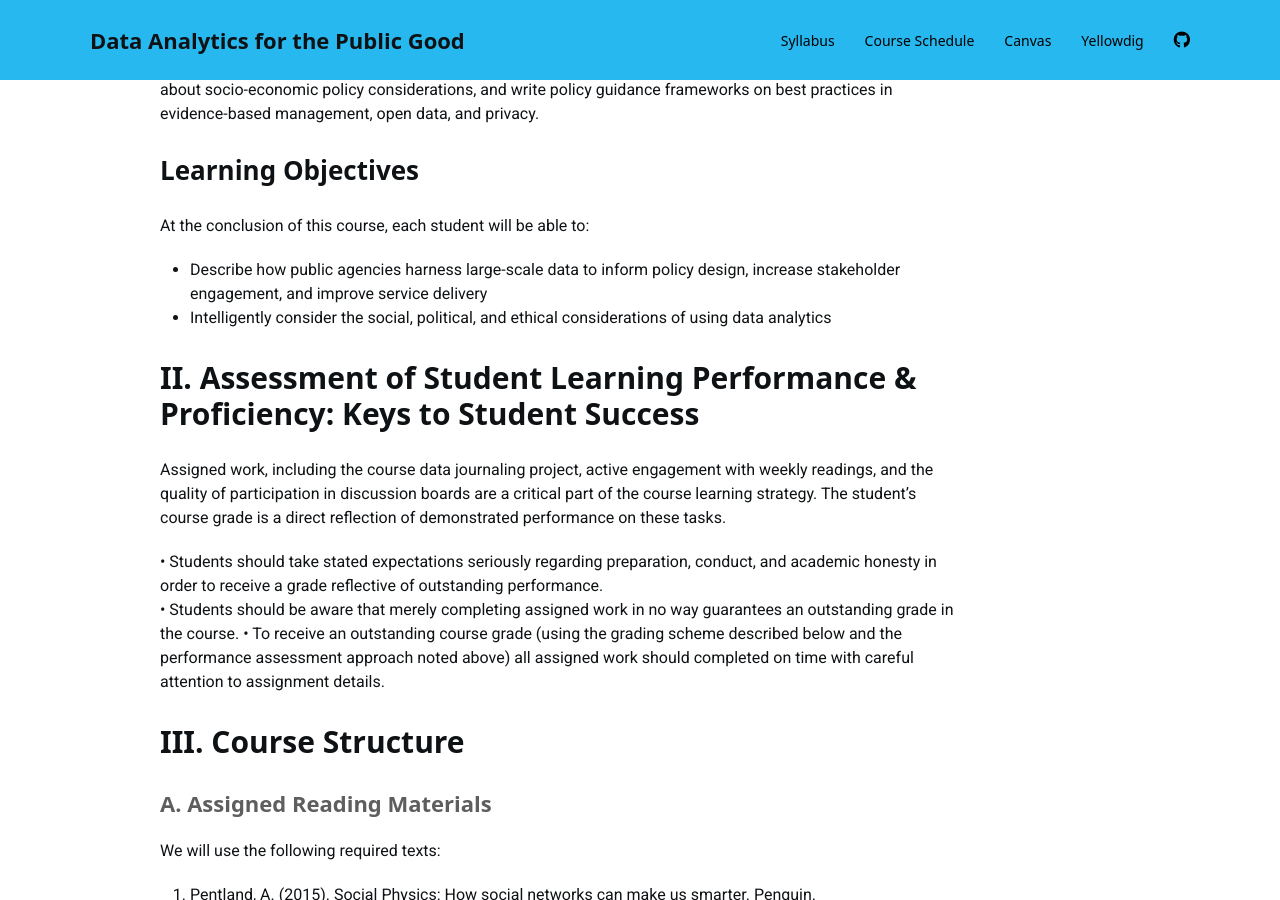
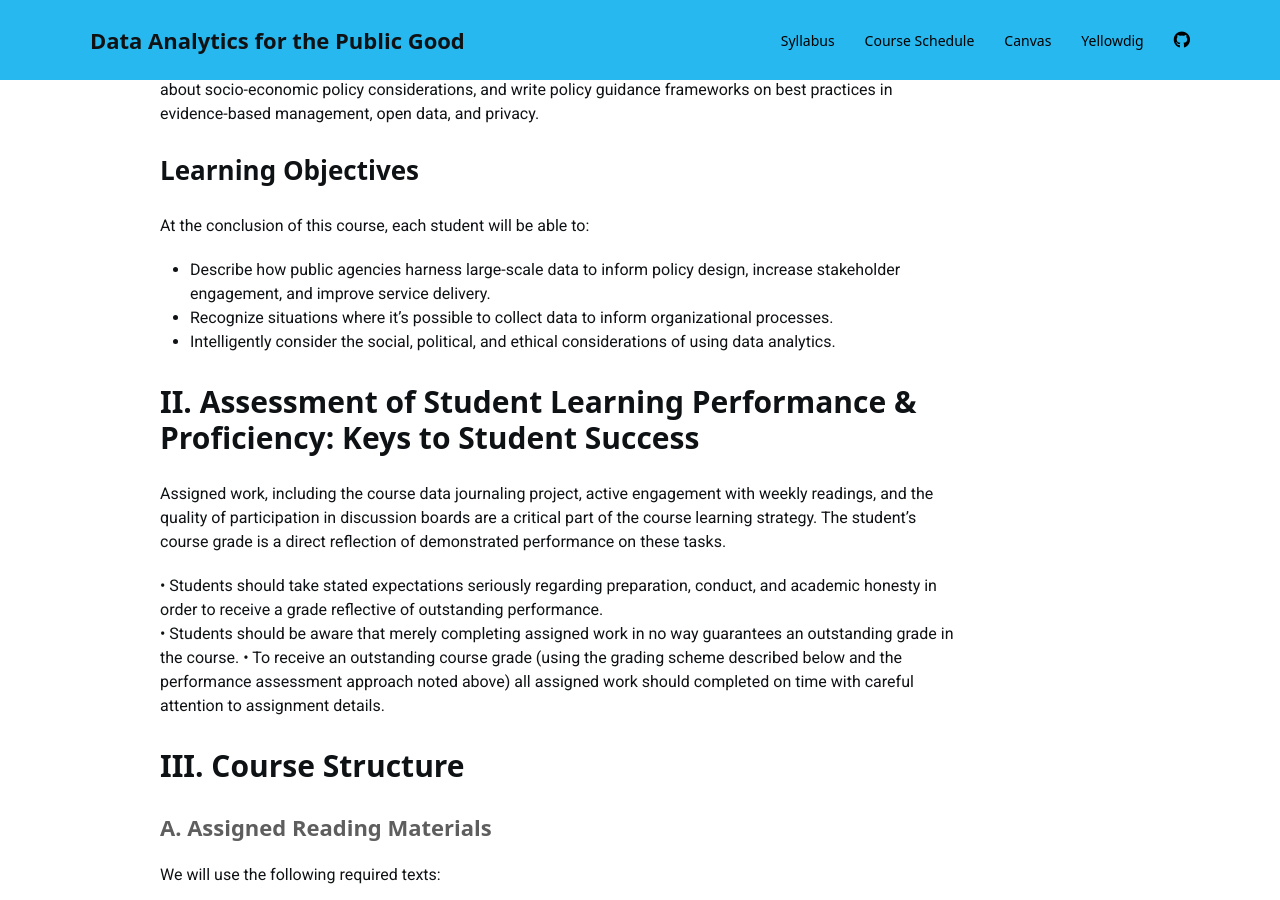
Before and after one commit to DS4PS/course-asu-paf-586-summer-2019, a Jekyll site: the page built from index.md, in a window 1280 px wide and 900 px high, scrolled down 2492 px. Built offline with Jekyll 4.4.1, drawn with Linux system fonts in a browser that asks for light colours; nearby versions of some CDN libraries; a style sheet for code colours, icons or effects is not loaded.

Commit message:
Update index.md

```diff
--- a/index.md
+++ b/index.md
@@ -79,8 +79,9 @@ Students will read several case studies that explore the use of data in organiza
 
 At the conclusion of this course, each student will be able to:
 
-* Describe how public agencies harness large-scale data to inform policy design, increase stakeholder engagement, and improve service delivery
-* Intelligently consider the social, political, and ethical considerations of using data analytics
+* Describe how public agencies harness large-scale data to inform policy design, increase stakeholder engagement, and improve service delivery.
+* Recognize situations where it's possible to collect data to inform organizational processes.
+* Intelligently consider the social, political, and ethical considerations of using data analytics.
 
 
 # II.	Assessment of Student Learning Performance & Proficiency: Keys to Student Success
```
